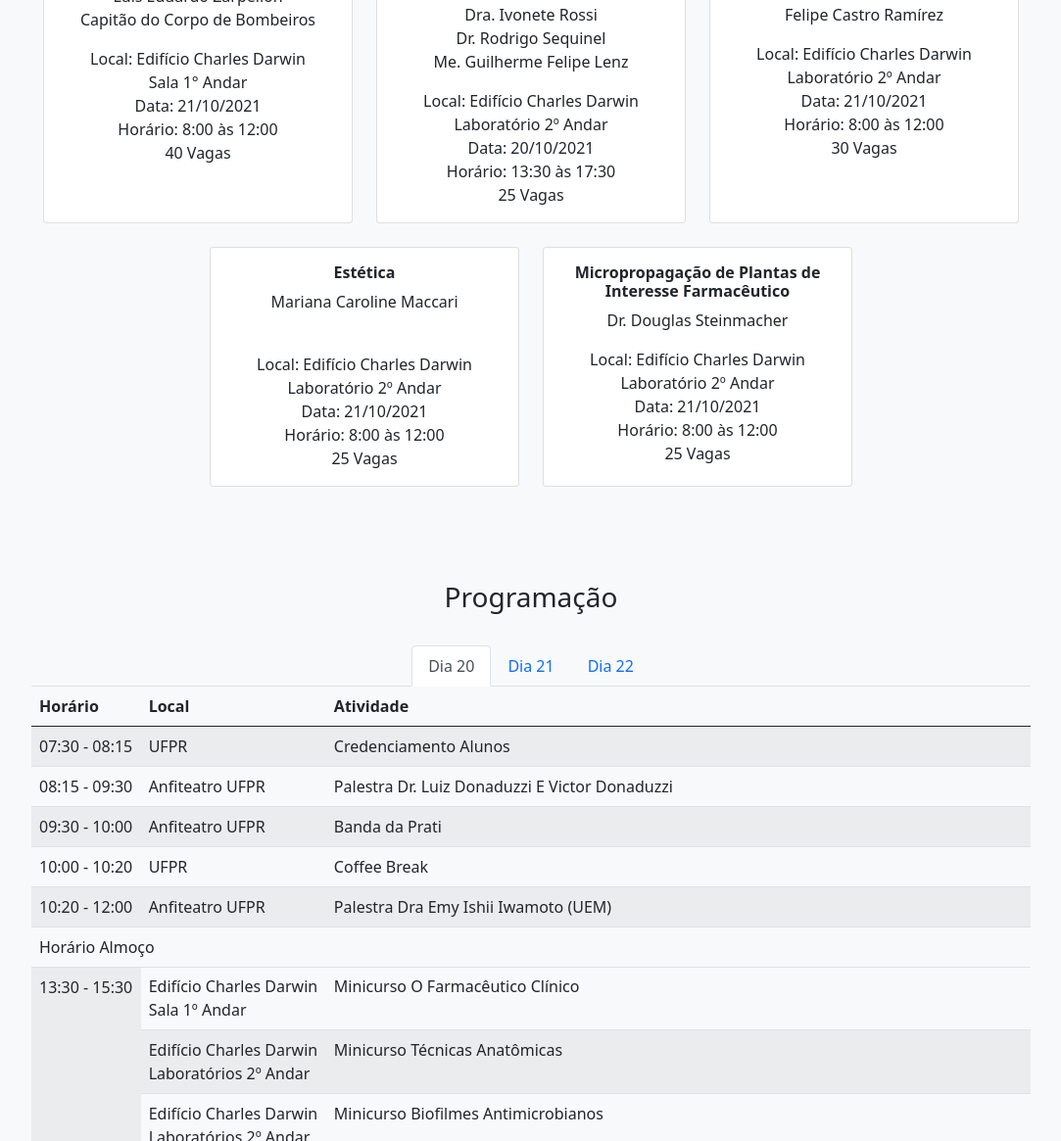
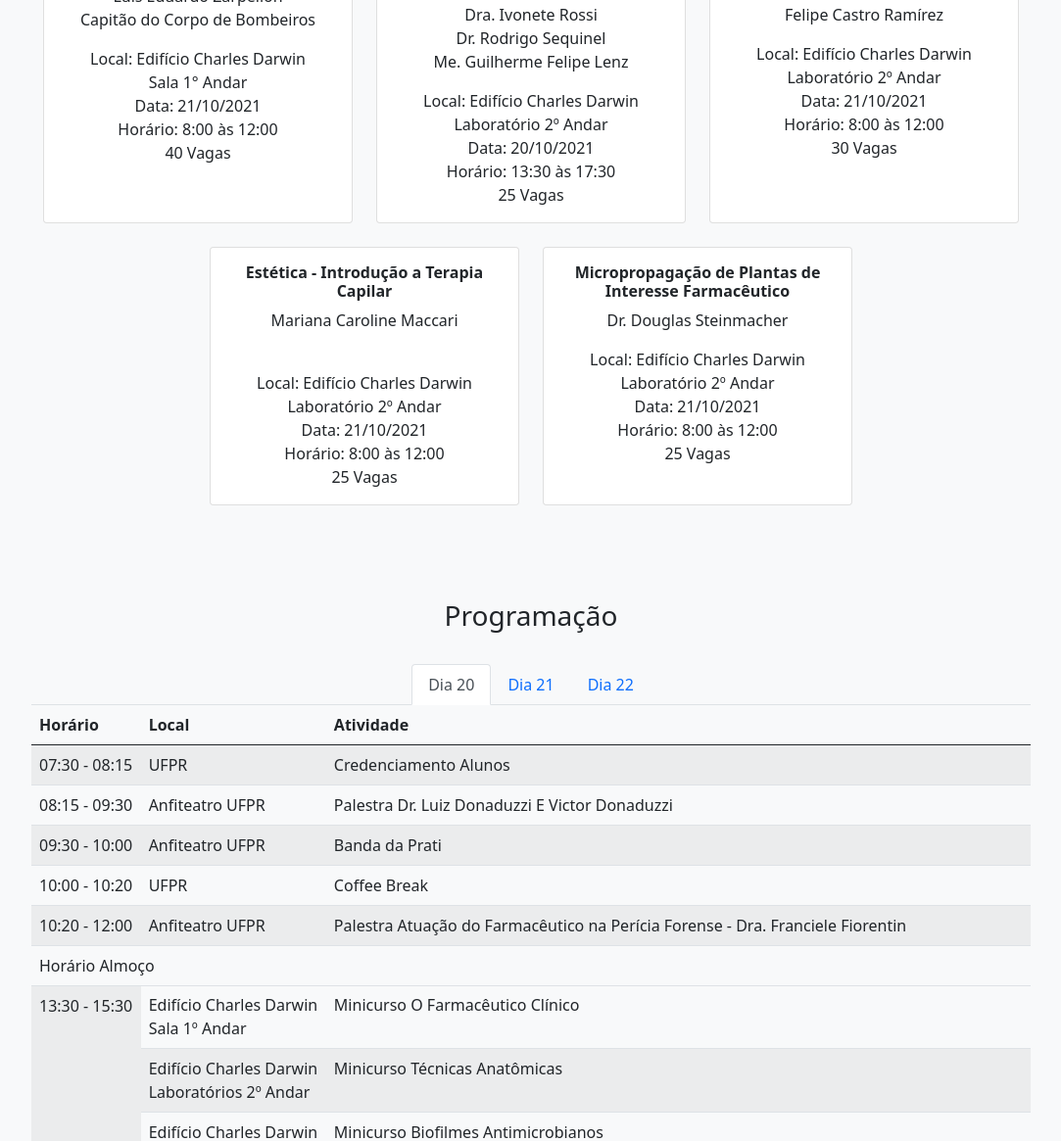
Before and after one commit to sabebpk/sabebpk.github.io, a plain HTML site: page index.html in a window 1280 px wide. Shown: the part 1091-2256 px from the top of the page at 98% size, without its empty margins (98-1181 px from the left). Drawn offline with Linux system fonts and the light colour scheme.

Commit message:
Add files via upload

```diff
--- a/index.html
+++ b/index.html
@@ -211,7 +211,7 @@
             <div class="col">
               <div class="card h-100">
                 <div class="card-body">
-                  <h6 class="card-title"><strong>Estética</strong></h6>
+                  <h6 class="card-title"><strong>Estética - Introdução a Terapia Capilar</strong></h6>
                   <p class="card-text">Mariana Caroline Maccari</p>
                   <br>
                   <p class="card-text">
@@ -300,7 +300,7 @@
                 <tr>
                   <td>10:20 - 12:00</td>
                   <td>Anfiteatro UFPR</td>
-                  <td>Palestra Dra Emy Ishii Iwamoto (UEM)</td>
+                  <td>Palestra Atuação do Farmacêutico na Perícia Forense - Dra. Franciele Fiorentin</td>
                 </tr>
                 <tr>
                   <td colspan="4">Horário Almoço</td>
@@ -417,7 +417,7 @@
                 <tr>
                   <td>13:30 - 15:15</td>
                   <td>Anfiteatro UFPR</td>
-                  <td>Palestra Atuação do Farmacêutico na Perícia Forence - Dra. Franciele Fiorentin</td>
+                  <td>A Confirmar</td>
                 </tr>
                 <tr>
                   <td>15:15 - 15:35</td>
```
